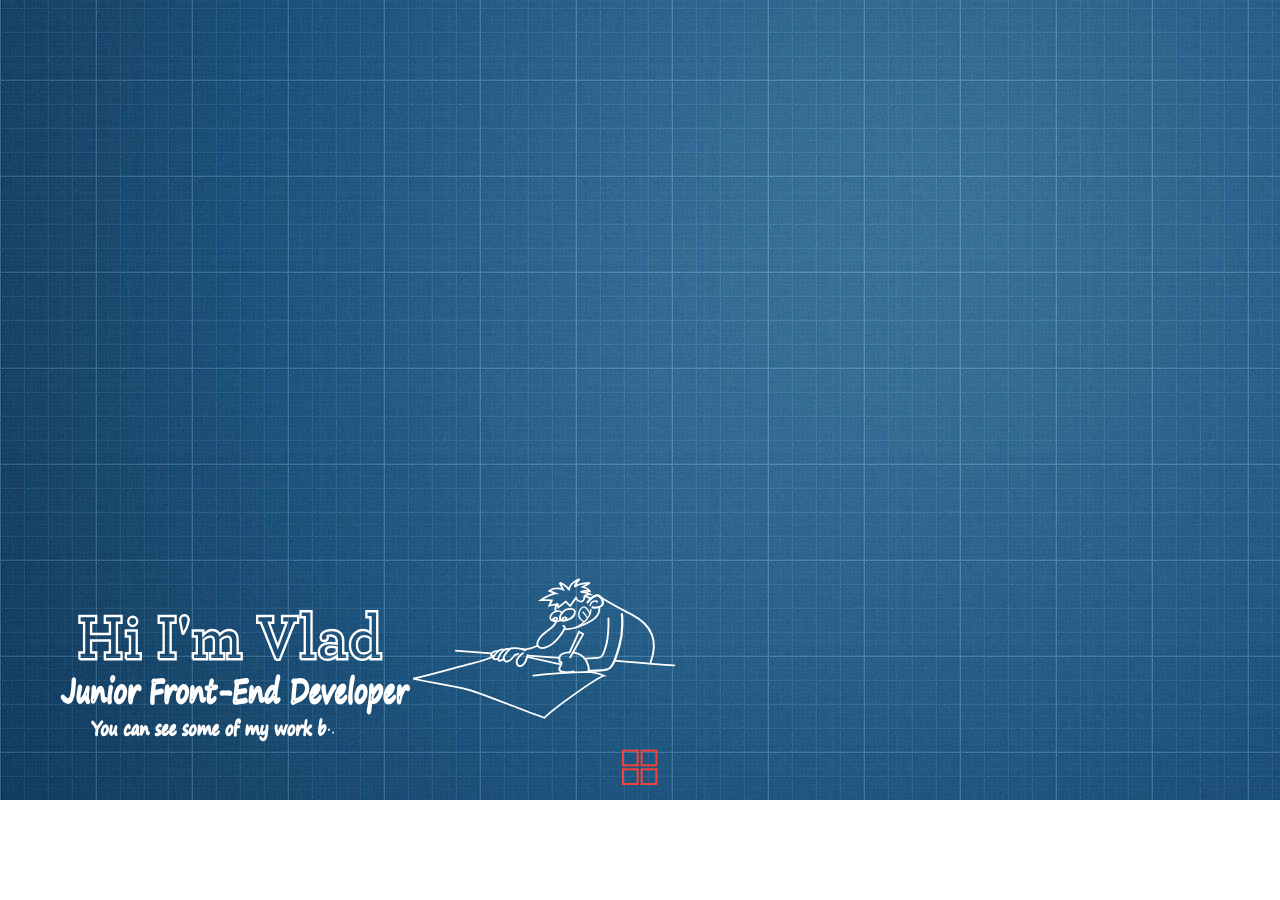
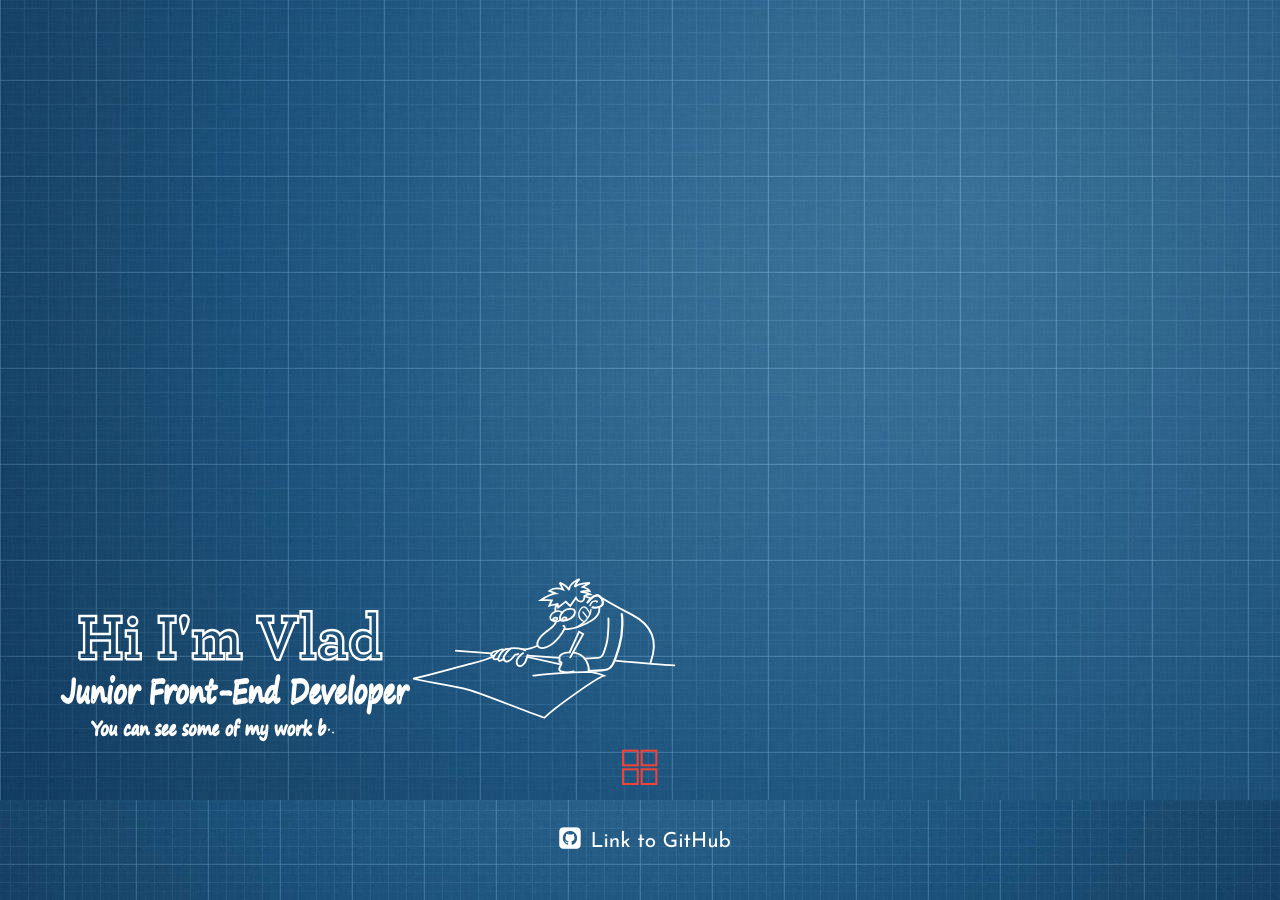
Before and after one commit to volmaster/volmaster.github.io, a plain HTML site: page index.html in a window 1280 px wide. Before the commit the page ends 800 px from the top, so only its background shows below. Drawn offline with Linux system fonts and the light colour scheme.

Commit message:
no comment

```diff
--- a/css/main.css
+++ b/css/main.css
@@ -358,7 +358,7 @@ table {
   transform: translate3d(0, 20px, 0);
 }
 footer {
-  padding: 3em;
+  padding: 12em 0 3em;
   text-align: center;
 }
 footer a {
```
